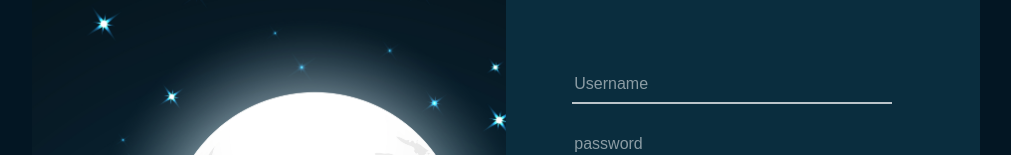
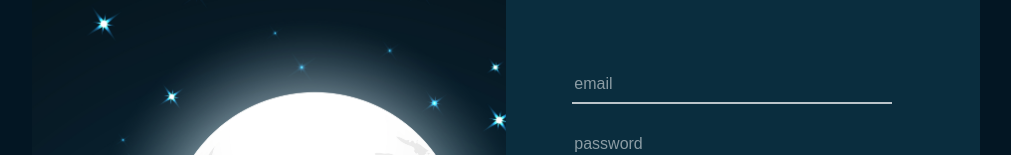
Before and after one commit to Arthur-zct/Pagina, a React (Create React App) app in the folder page/: page / in a window 1280 px wide. Shown: the part 160-315 px from the top of the page, without its empty margins (134-1145 px from the left). Built offline with nearby package versions, Linux system fonts and the light colour scheme.

Commit message:
Trocando o input nome por email e atualizando o nome das funções para email também

```diff
--- a/page/src/ValidarInfos.js
+++ b/page/src/ValidarInfos.js
@@ -1,5 +1,5 @@
-const ValidarNome = (nome) => {
-   return nome?.toString().includes('@') && nome?.toString().includes('.')
+const Validaremail = (email) => {
+   return email?.toString().includes('@') && email?.toString().includes('.')
 }
 
 const ValidarSenha = (senha) => {
@@ -7,5 +7,5 @@ const ValidarSenha = (senha) => {
 }
 
 export {
-    ValidarNome, ValidarSenha,
+    Validaremail, ValidarSenha,
 }
--- a/page/src/pages/Login.js
+++ b/page/src/pages/Login.js
@@ -1,7 +1,7 @@
 import React from 'react'
 import { useState } from 'react'
 import { Link } from 'react-router-dom'
-import { ValidarNome, ValidarSenha } from '../ValidarInfos'
+import { Validaremail, ValidarSenha } from '../ValidarInfos'
 import Botao from '../components/button'
 
 const Login = () => {
@@ -23,11 +23,11 @@ const Login = () => {
     const HandleChange = (a) => {
         //console.log("Digitando.. ", a.target.name, a.target.value)
         setForm({...Form, [a.target.name] : a.target.value})
-        //console.log('form ' + Form.nome + Form.senha)
+        //console.log('form ' + Form.email + Form.senha)
     }
 
     const Validar = () => {
-        return ValidarNome(Form.nome) && ValidarSenha(Form.senha)
+        return Validaremail(Form.email) && ValidarSenha(Form.senha)
     }
 
     console.log('formulario valido?' + Validar())
@@ -40,7 +40,7 @@ const Login = () => {
             </div>
             <div className="Login-register">
                 <div>
-                    <input name='nome' type="text" placeholder="Username" onChange={HandleChange}/>
+                    <input name='email' type="text" placeholder="email" onChange={HandleChange}/>
                     <input name='senha' type="password" placeholder="password" onChange={HandleChange}/>
                     <div>
                         <Link className='Log-button' to="/teste">
```
